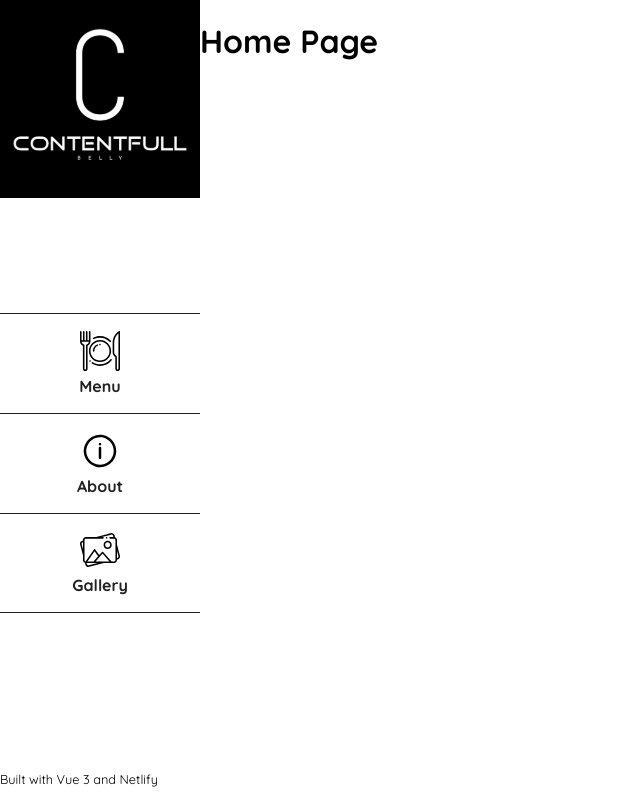
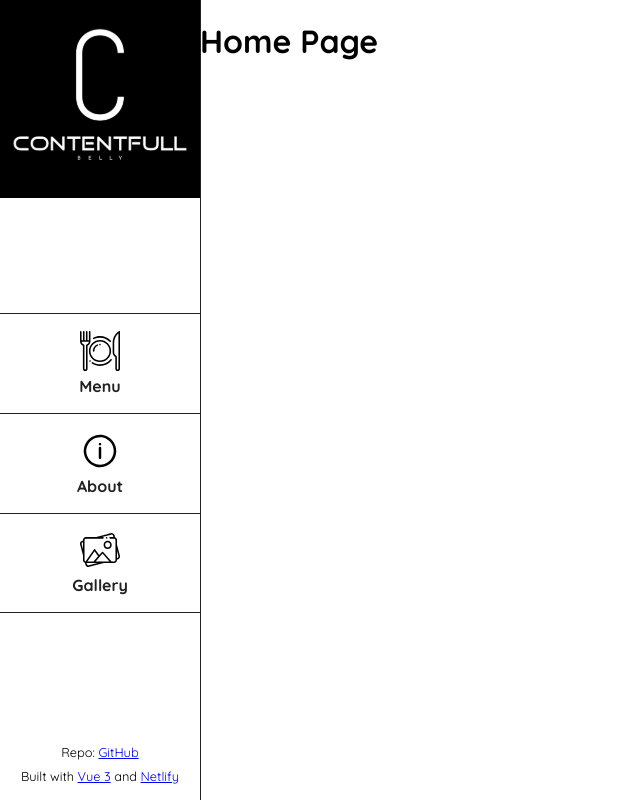
Before and after one commit to bencodezen/demo-restaurant-vue3-ts-contentful, a Vue app: page / in a window 1280 px wide. Shown: the whole page, without its empty margins (0-640 px from the left). Built offline with nearby package versions, Linux system fonts and the light colour scheme.

Commit message:
feature: update footer reference footnote

```diff
--- a/src/App.vue
+++ b/src/App.vue
@@ -115,9 +115,7 @@ body {
   -webkit-font-smoothing: antialiased;
   -moz-osx-font-smoothing: grayscale;
 }
-.built-with-text {
-  font-size: 0.8rem;
-}
+
 .diet-icon {
   width: 32px;
   height: 32px;
--- a/src/components/MainSidebar.vue
+++ b/src/components/MainSidebar.vue
@@ -9,7 +9,17 @@ import MainNav from './MainNav.vue'
     </router-link>
     <MainNav />
     <footer class="main-footer">
-      <p class="built-with-text">Built with Vue 3 and Netlify</p>
+      <p class="main-footer-text">
+        Repo:
+        <a
+          href="https://github.com/bencodezen/demo-restaurant-vue3-ts-contentful"
+          >GitHub</a
+        >
+      </p>
+      <p class="main-footer-text">
+        Built with <a href="https://v3.vuejs.org">Vue 3</a> and
+        <a href="https://www.netlify.com">Netlify</a>
+      </p>
     </footer>
   </aside>
 </template>
@@ -23,9 +33,23 @@ import MainNav from './MainNav.vue'
   display: grid;
   align-items: center;
   grid-template-rows: 200px 1fr 75px;
+  border-right: 1px solid #222;
 }
 
 .main-footer {
+  display: flex;
+  flex-direction: column;
+  align-items: center;
   align-self: end;
+  font-size: 0.8rem;
+  margin-bottom: 1rem;
+}
+
+.main-footer-text {
+  margin: 0;
+}
+
+.main-footer-text:first-child {
+  margin-bottom: 0.5rem;
 }
 </style>
```
